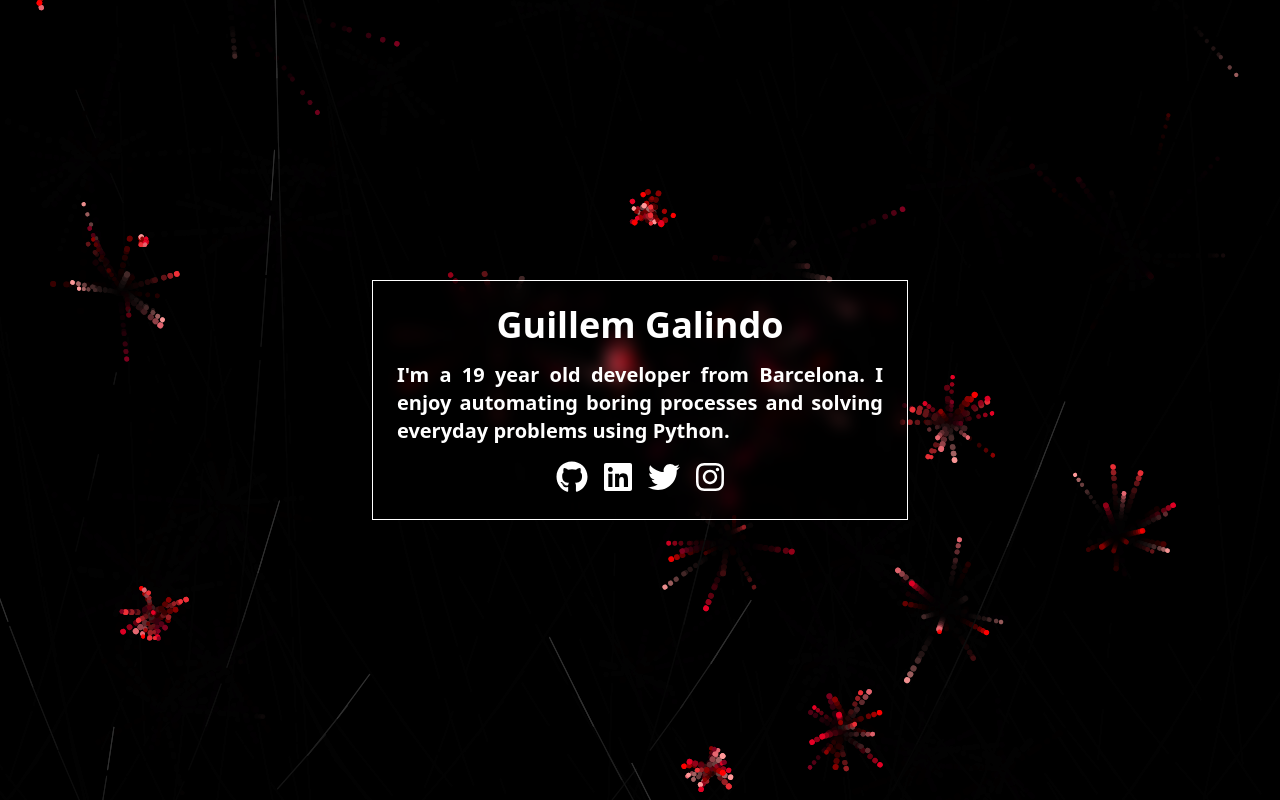
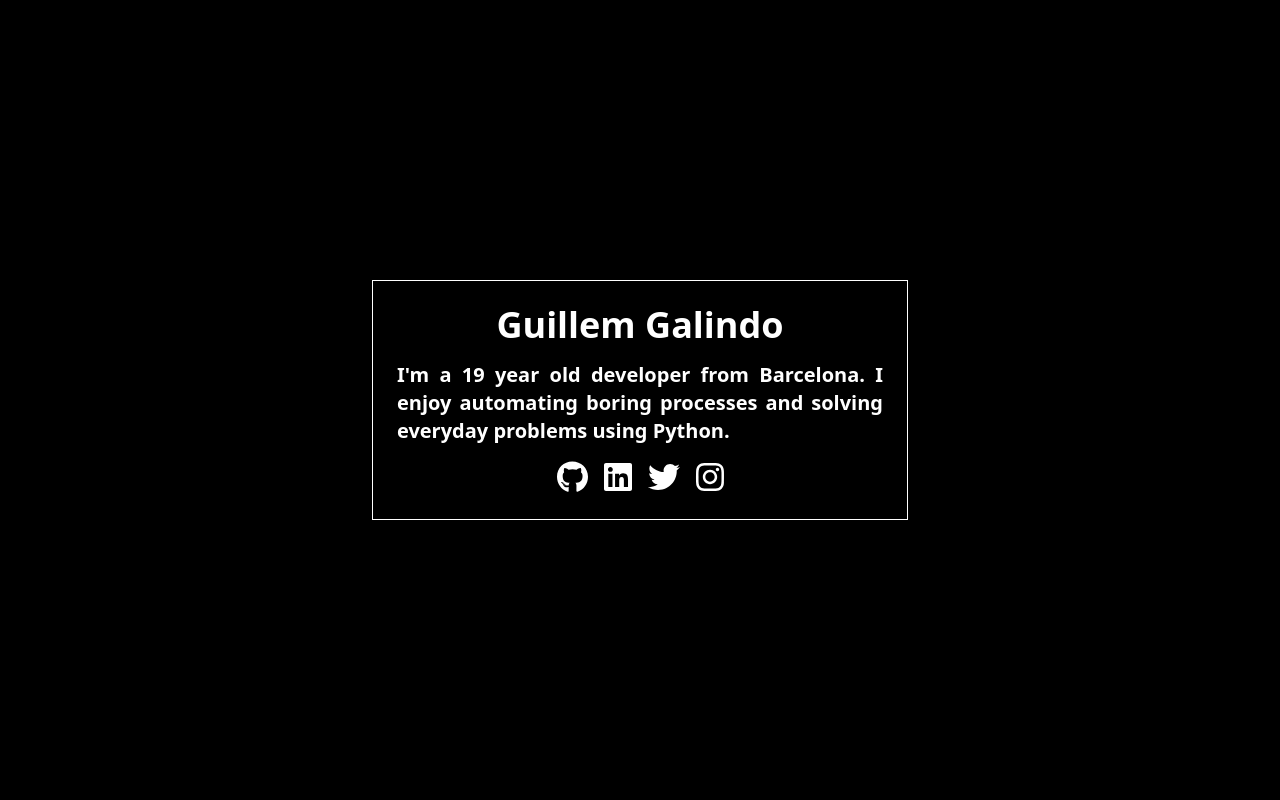
Before and after one commit to galind/galind.dev, a Next.js app: page / in a window 1280 px wide. Built offline with nearby package versions, Linux system fonts and the light colour scheme.

Commit message:
first commit

```diff
--- a/package.json
+++ b/package.json
@@ -8,10 +8,6 @@
     "lint": "next lint"
   },
   "dependencies": {
-    "@fortawesome/fontawesome-svg-core": "^1.3.0",
-    "@fortawesome/free-brands-svg-icons": "^6.0.0",
-    "@fortawesome/free-solid-svg-icons": "^6.0.0",
-    "@fortawesome/react-fontawesome": "^0.1.17",
     "next": "^12.1.0",
     "next-seo": "^5.1.0",
     "react": "^17.0.2",
--- a/src/components/particles.js
+++ /dev/null
@@ -1,163 +0,0 @@
-import Particles from "react-tsparticles";
-
-export default function Effects() {
-    const particlesInit = (main) => {
-        console.log(main);
-    };
-
-    const particlesLoaded = (container) => {
-        console.log(container);
-    };
-
-    return (
-      <Particles
-        id="tsparticles"
-        className=""
-        init={particlesInit}
-        loaded={particlesLoaded}
-        options={{
-          fullScreen: {
-            enable: true
-          },
-          detectRetina: true,
-          background: {
-            color: "#000"
-          },
-          fpsLimit: 60,
-          emitters: {
-            direction: "top",
-            life: {
-              count: 0,
-              duration: 0.1,
-              delay: 0.1
-            },
-            rate: {
-              delay: 0.01,
-              quantity: 1
-            },
-            size: {
-              width: 100,
-              height: 0
-            },
-            position: {
-              y: 100,
-              x: 50
-            }
-          },
-          particles: {
-            number: {
-              value: 0
-            },
-            destroy: {
-              mode: "split",
-              split: {
-                count: 1,
-                factor: { value: 1 / 20 },
-                rate: {
-                  value: 15
-                },
-                particles: {
-                  color: {
-                    value: ["#ff0000", "#8b0000", "#ff9999", "#ef3038", "#e60026", "#800020", "#e66771"]
-                  },
-                  stroke: {
-                    width: 0
-                  },
-                  number: {
-                    value: 0
-                  },
-                  collisions: {
-                    enable: false
-                  },
-                  opacity: {
-                    value: 1,
-                    animation: {
-                      enable: true,
-                      speed: 0.6,
-                      minimumValue: 0.1,
-                      sync: false,
-                      startValue: "max",
-                      destroy: "min"
-                    }
-                  },
-                  shape: {
-                    type: "circle"
-                  },
-                  size: {
-                    value: { min: 2, max: 3 },
-                    animation: {
-                      enable: false
-                    }
-                  },
-                  life: {
-                    count: 1,
-                    duration: {
-                      value: {
-                        min: 1,
-                        max: 2
-                      }
-                    }
-                  },
-                  move: {
-                    enable: true,
-                    gravity: {
-                      enable: false
-                    },
-                    speed: 2,
-                    direction: "none",
-                    random: true,
-                    straight: false,
-                    outMode: "destroy"
-                  }
-                }
-              }
-            },
-            life: {
-              count: 1
-            },
-            shape: {
-              type: "line"
-            },
-            size: {
-              value: { min: 1, max: 100 },
-              animation: {
-                enable: true,
-                sync: true,
-                speed: 150,
-                startValue: "random",
-                destroy: "min"
-              }
-            },
-            stroke: {
-              color: {
-                value: "#303030"
-              },
-              width: 1
-            },
-            rotate: {
-              path: true
-            },
-            move: {
-              enable: true,
-              gravity: {
-                acceleration: 15,
-                enable: true,
-                inverse: true,
-                maxSpeed: 100
-              },
-              speed: { min: 10, max: 20 },
-              outModes: {
-                default: "destroy",
-                top: "none"
-              },
-              trail: {
-                fillColor: "#000",
-                enable: true,
-                length: 5
-              }
-            }
-          }
-        }}
-      />
-    );
-}
--- a/src/pages/_app.js
+++ b/src/pages/_app.js
@@ -1,7 +1,6 @@
 import "../styles/main.css";
 import { NextSeo } from "next-seo";
 import Head from "next/head";
-import Particles from "../components/particles";
 
 function App({ Component, pageProps }) {
   return (
@@ -17,7 +16,6 @@ function App({ Component, pageProps }) {
         <link rel="shortcut icon" href="/images/rocket.ico" />
       </Head>
 
-      <Particles />
       <Component {...pageProps} />
     </>
   );
--- a/src/styles/main.css
+++ b/src/styles/main.css
@@ -4,6 +4,6 @@
 
 @layer base {
   body {
-    @apply bg-black text-white selection:bg-white selection:text-black cursor-default
+    @apply bg-black text-white selection:bg-white selection:text-black
   }
 }
```
Also changed, not shown: 1 other file (tests, documents, lock files or other folders).
